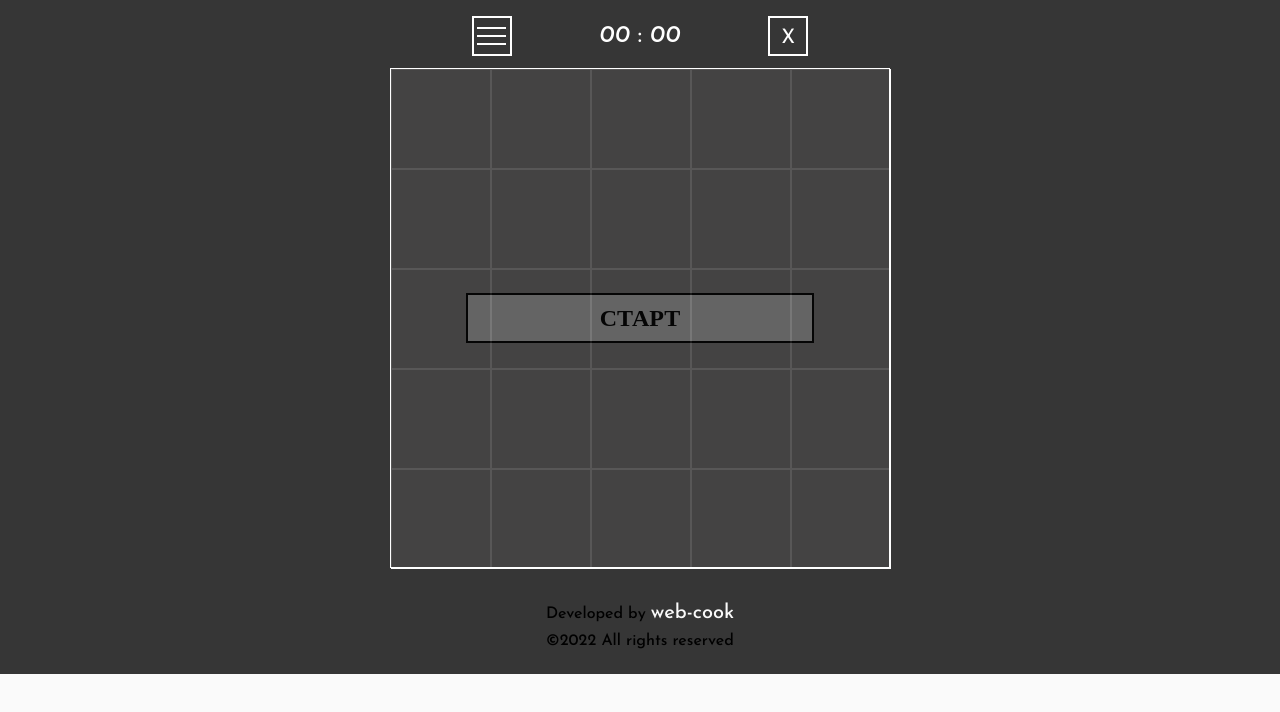
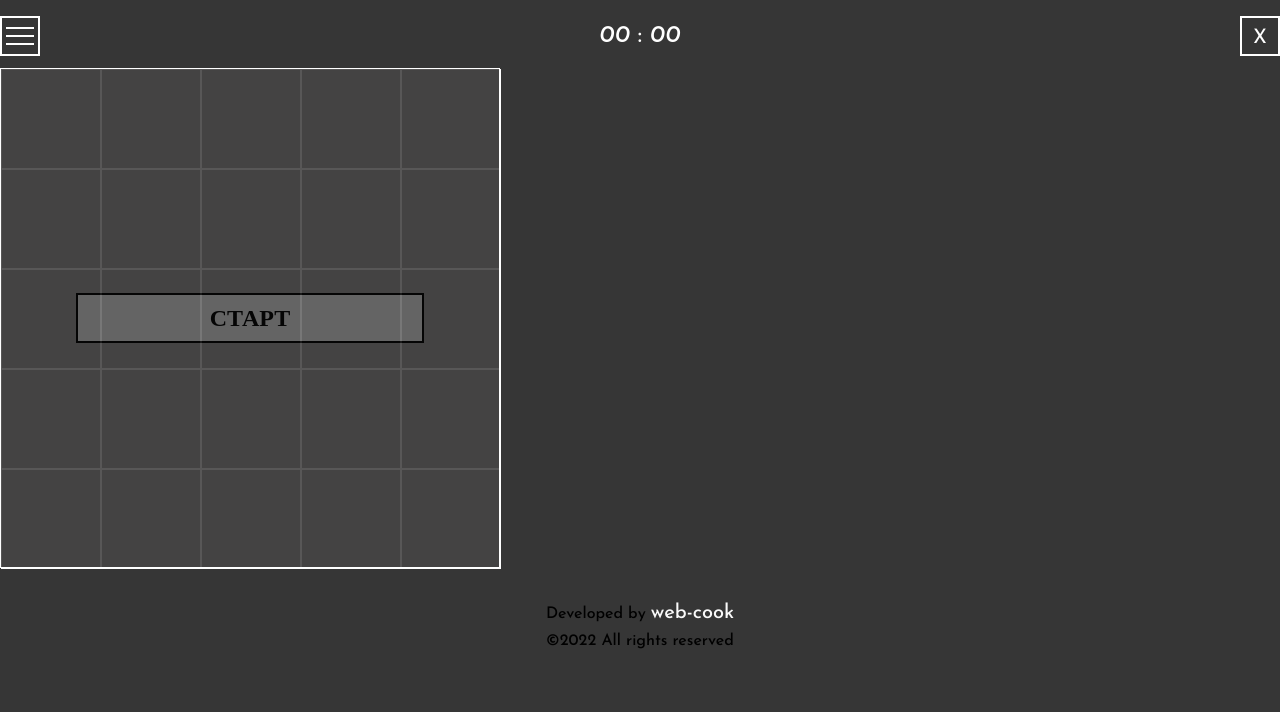
Before and after one commit to web-cook/Schulte, a plain HTML site: page index.html in a window 1280 px wide. Shown: the part 88-800 px from the top of the page. Drawn offline with Linux system fonts and the light colour scheme.

Commit message:
minor changes

```diff
--- a/index.html
+++ b/index.html
@@ -11,6 +11,7 @@
     <script defer src="script.js"></script>
 </head>
 <body>
+    <div class="wrapper">
       <div class="container">
           <section class="description">
               <h1 class="description__title">Таблица Шульте</h1>
@@ -66,5 +67,6 @@
               <span>&copy2022 All rights reserved </span>
           </div>
       </div>
+    </div>
 </body>
 </html>
--- a/script.js
+++ b/script.js
@@ -12,8 +12,6 @@ let resultsTitle = document.querySelector('.results__title');
 let resultsClose = document.querySelector('.results__close');
 let resultsList = document.querySelector('.results__list');
 let stop = document.querySelector('.stop-button');
-
-
 
 function getRandomInt(max) {
     return Math.floor(Math.random() * max);
--- a/style.css
+++ b/style.css
@@ -2,14 +2,19 @@ body {
     background-color: #fafafa;
 }
 
+.wrapper {
+  min-height: 100%;
+  overflow: hidden;
+  display: flex;
+  flex-direction: column;
+  background-color: #363636;
+}
+
 .container {
-    max-width: 1280px;
-    padding: 0 10px;
-    box-sizing: border-box;
-    display: flex;
-    flex-direction: column;
-    align-items: center;
-    background-color: #363636;
+  width: 100%;
+  max-width: 1320px;
+  margin: 0 auto;
+  box-sizing: border-box;
 }
 
 .description {
```
Lines whose indentation alone changed are shown as unchanged.
